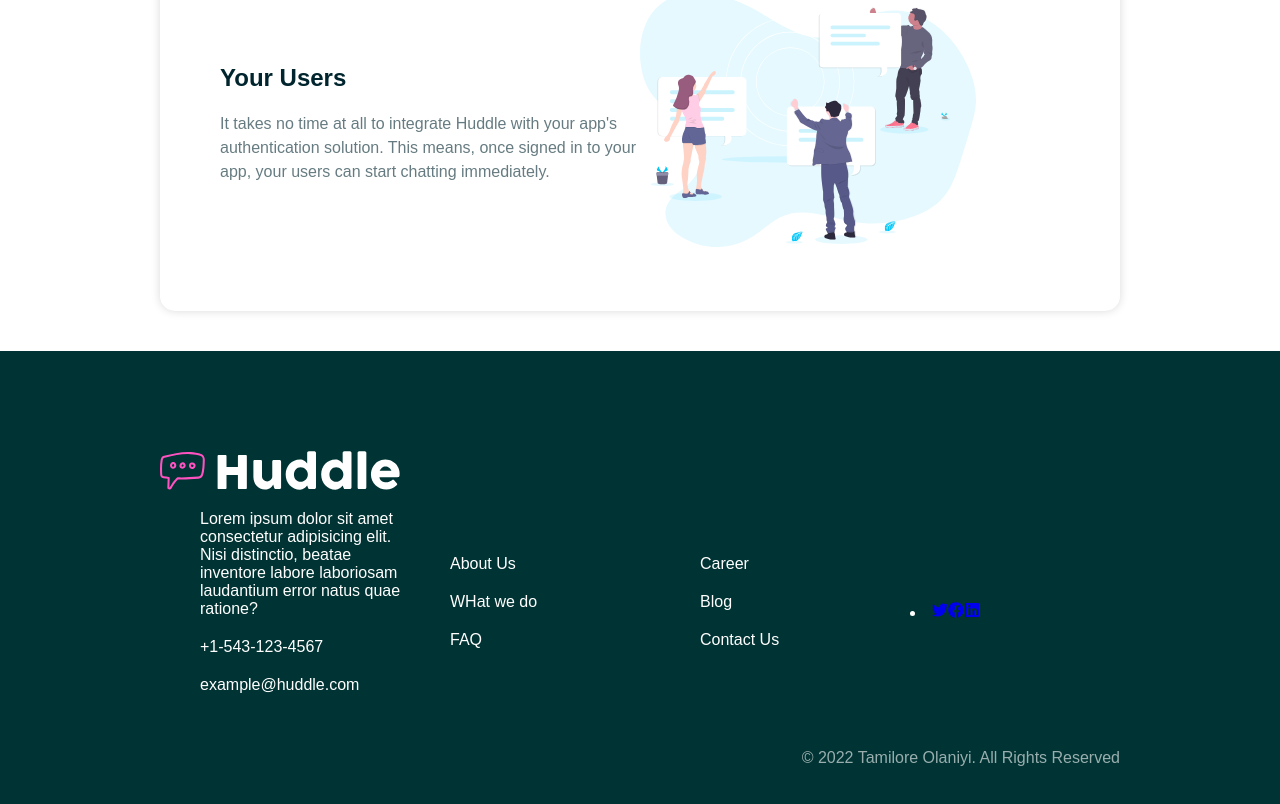
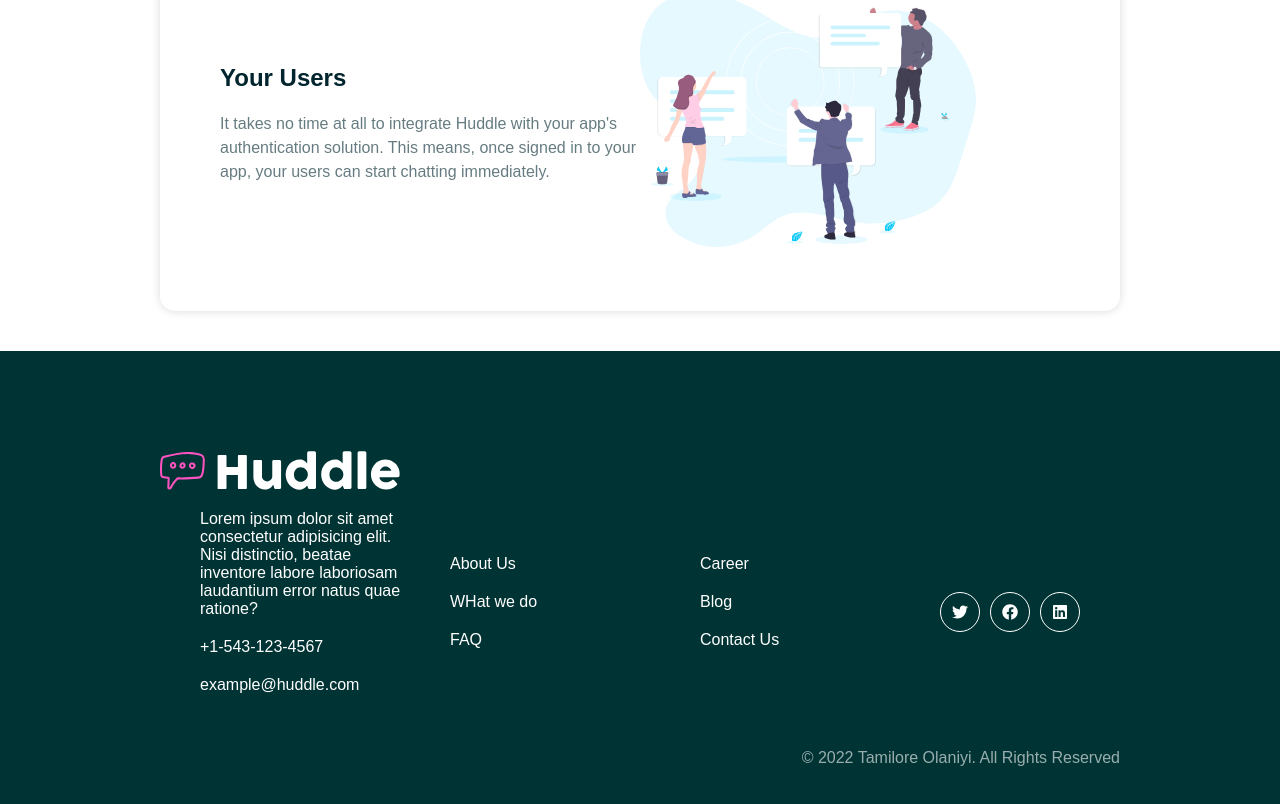
Before and after one commit to tamfolio/Learning-styled-components, a React (Create React App) app: page / in a window 1280 px wide. Shown: the part 1509-2313 px from the top of the page. Built offline with nearby package versions, Linux system fonts and the light colour scheme.

Commit message:
social icons

```diff
--- a/src/components/SocialIcons.jsx
+++ b/src/components/SocialIcons.jsx
@@ -1,8 +1,9 @@
 import { FaTwitter, FaFacebook, FaLinkedin} from 'react-icons/fa'
+import { StyledSocials } from './styles/SocialIcons.styled'
 
 function SocialIcons() {
   return (
-    <div>
+    <StyledSocials>
         <li>
             <a href="https://twitter.com">
             <FaTwitter/>
@@ -14,7 +15,7 @@ function SocialIcons() {
             <FaLinkedin/>
             </a>
         </li>
-    </div>
+    </StyledSocials>
   )
 }
 
--- a/src/components/styles/SocialIcons.styled.jsx
+++ b/src/components/styles/SocialIcons.styled.jsx
@@ -5,4 +5,21 @@ export const StyledSocials = styled.div `
     display: flex;
     align-items: center;
     justify-content: center;
+
+    a{
+      border:  1px solid #fff;
+      border-radius: 50%;
+      color: #fff;
+      display: inline-flex;
+      align-items: center;
+      justify-content: center;
+      margin-right: 10px;
+      height: 40px;
+      width: 40px;
+      text-decoration: none;
+    }
+
+    li{
+        list-style-type: none;
+    }
 `
```
